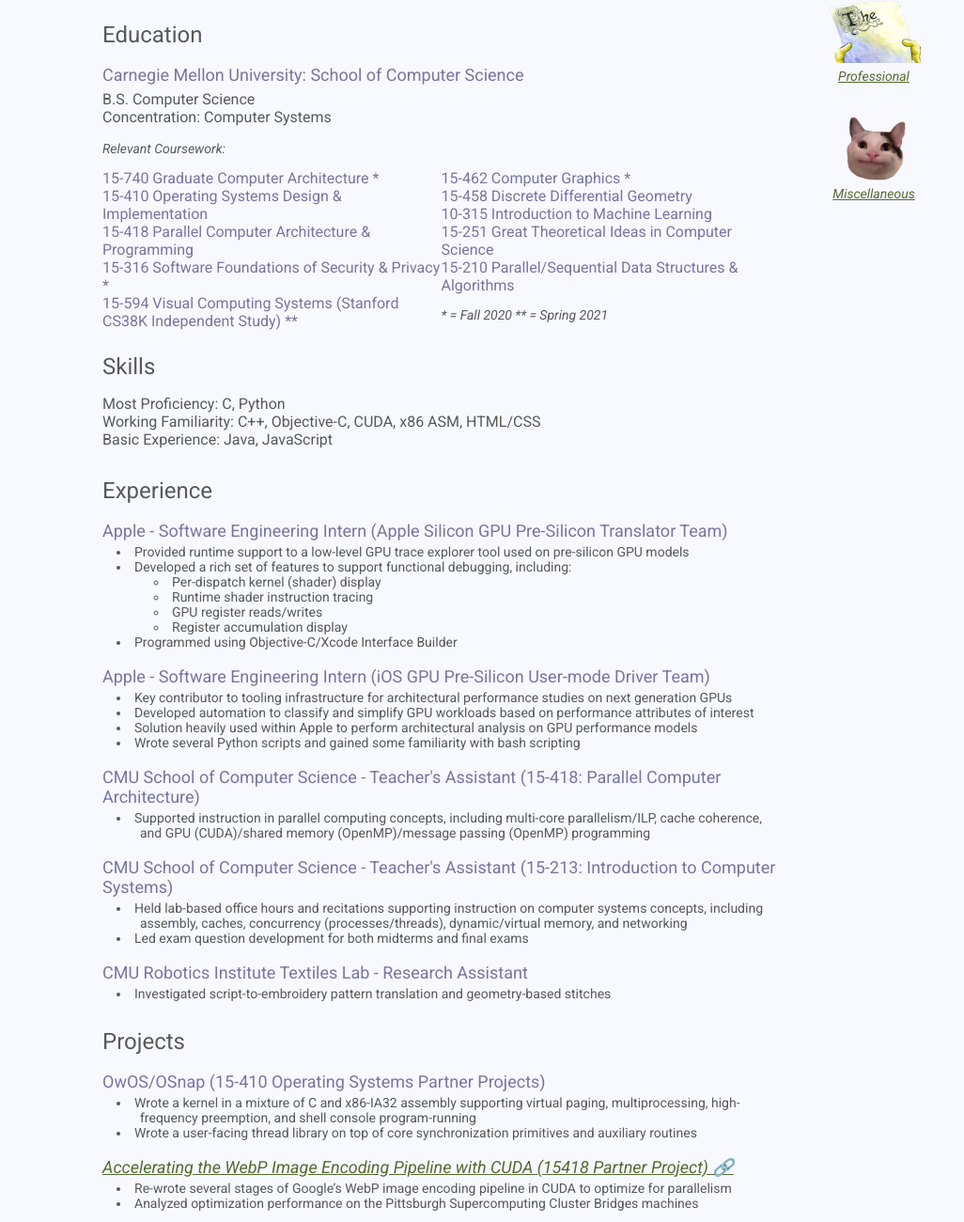
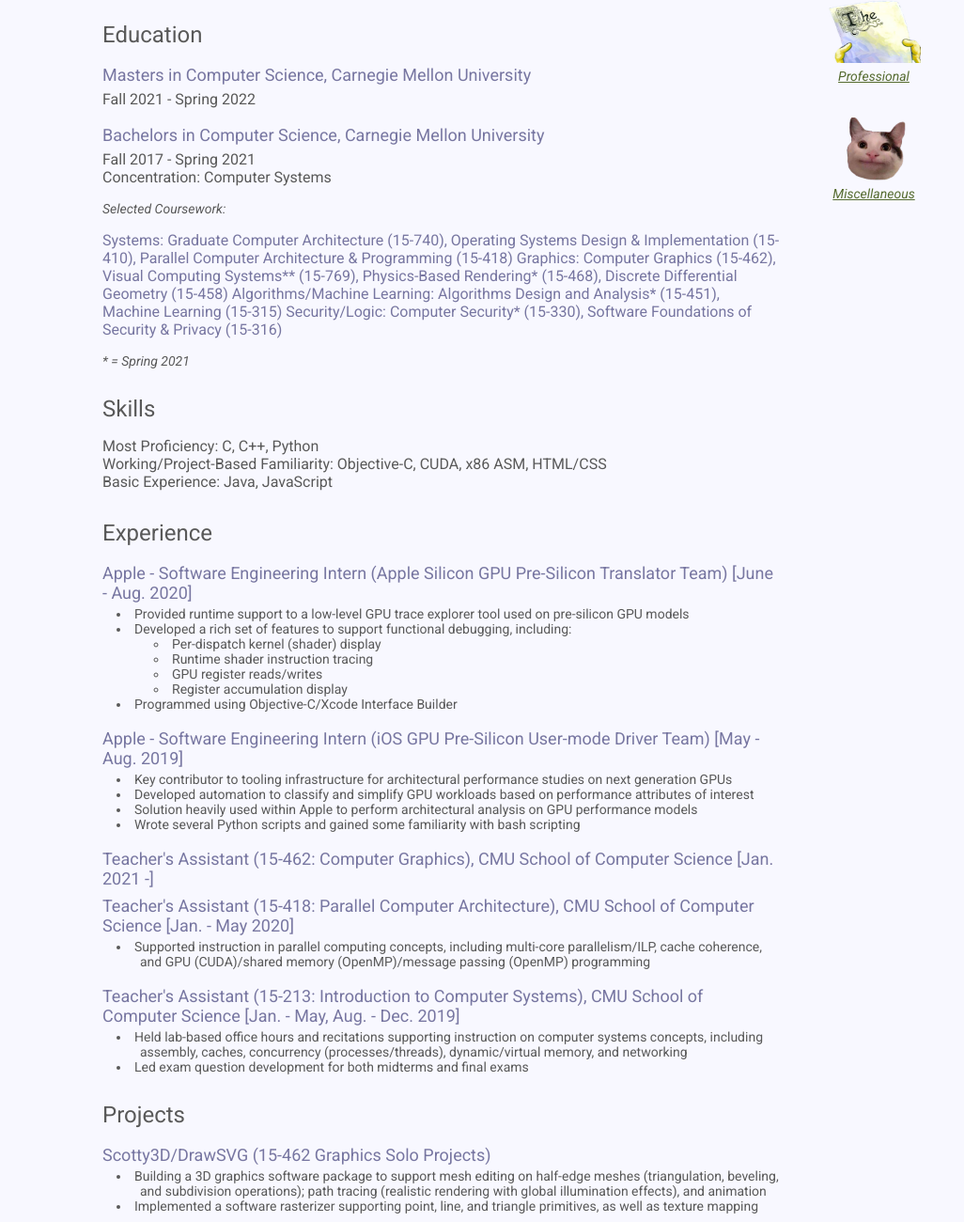
Before and after one commit to emmaloool/emmaloool.github.io, a plain HTML site: page resume.html in a window 1280 px wide. Shown: the part 160-1460 px from the top of the page at 94% size, 254-1280 px from the left. Drawn offline with Linux system fonts and the light colour scheme.

Commit message:
S21 update

```diff
--- a/resume.html
+++ b/resume.html
@@ -41,11 +41,28 @@
         </div>
 
         <div class="section">Education
-            <p class="label">Carnegie Mellon University: School of Computer Science</p>
-            <p class="details">B.S. Computer Science<br>Concentration: Computer Systems</p>
 
-            <p class="sub-details">Relevant Coursework:</p>
+            <p class="label">Masters in Computer Science, Carnegie Mellon University</p>
+            <p class="details"> Fall 2021 - Spring 2022 </p>
+
+            <p class="label">Bachelors in Computer Science, Carnegie Mellon University</p>
+            <p class="details">
+                Fall 2017 - Spring 2021 <br>
+                Concentration: Computer Systems
+            </p>
+
+            <p class="sub-details">Selected Coursework:</p>
             <div id="coursework">
+                <p>
+                    Systems: Graduate Computer Architecture (15-740), Operating Systems Design & Implementation (15-410), Parallel Computer Architecture & Programming (15-418)
+                    Graphics: Computer Graphics (15-462), Visual Computing Systems** (15-769), Physics-Based Rendering* (15-468), Discrete Differential Geometry (15-458)
+                    Algorithms/Machine Learning: Algorithms Design and Analysis* (15-451), Machine Learning (15-315)
+                    Security/Logic: Computer Security* (15-330), Software Foundations of Security & Privacy (15-316)
+                </p>
+
+
+                <p class="sub-details">* = Spring 2021</p>
+                <!--
                 <div id="left-coursework">
                     15-740 Graduate Computer Architecture *<br>
                     15-410 Operating Systems Design & Implementation<br>
@@ -61,23 +78,27 @@
                     15-251 Great Theoretical Ideas in Computer Science<br>
                     15-210 Parallel/Sequential Data Structures & Algorithms
 
-                    <p class="sub-details">* = Fall 2020  ** = Spring 2021 </p>
+                    <p class="sub-details">* = Spring 2021</p>
                 </div>
+                -->
             </div>
         </div>
 
         <div class="section">Skills
             <div id="skills">
                 <p>
-                    Most Proficiency: C, Python <br>
-                    Working Familiarity: C++, Objective-C, CUDA, x86 ASM, HTML/CSS <br>
+                    Most Proficiency: C, C++, Python <br>
+                    Working/Project-Based Familiarity: Objective-C, CUDA, x86 ASM, HTML/CSS <br>
                     Basic Experience: Java, JavaScript
                 </p>
             </div>
         </div>
 
         <div class="section">Experience
-            <p class="label"> Apple - Software Engineering Intern (Apple Silicon GPU Pre-Silicon Translator Team)</p>
+
+            <!-- <p class="label"> NVIDIA - Software Tools Infrastructure Architecture Intern [May - Aug. 2021] </p> -->
+
+            <p class="label"> Apple - Software Engineering Intern (Apple Silicon GPU Pre-Silicon Translator Team) [June - Aug. 2020]</p>
             <ul>
                 <li>Provided runtime support to a low-level GPU trace explorer tool used on pre-silicon GPU models</li>
                 <li>Developed a rich set of features to support functional debugging, including:
@@ -91,7 +112,7 @@
                 <li>Programmed using Objective-C/Xcode Interface Builder</li>
             </ul>
 
-            <p class="label"> Apple - Software Engineering Intern (iOS GPU Pre-Silicon User-mode Driver Team)</p>
+            <p class="label"> Apple - Software Engineering Intern (iOS GPU Pre-Silicon User-mode Driver Team) [May - Aug. 2019]</p>
             <ul>
                 <li>Key contributor to tooling infrastructure for architectural performance studies on next generation GPUs</li>
                 <li>Developed automation to classify and simplify GPU workloads based on performance attributes of interest</li>
@@ -99,24 +120,29 @@
                 <li>Wrote several Python scripts and gained some familiarity with bash scripting</li>
             </ul>
 
-            <p class="label">CMU School of Computer Science - Teacher's Assistant (15-418: Parallel Computer Architecture)</p>
+            <p class="label"> Teacher's Assistant (15-462: Computer Graphics), CMU School of Computer Science [Jan. 2021 -]</p>
+
+            <p class="label"> Teacher's Assistant (15-418: Parallel Computer Architecture), CMU School of Computer Science [Jan. - May 2020]</p>
             <ul>
                 <li>Supported instruction in parallel computing concepts, including multi-core parallelism/ILP, cache coherence, and GPU (CUDA)/shared memory (OpenMP)/message passing (OpenMP) programming</li>
             </ul>
 
-            <p class="label">CMU School of Computer Science - Teacher's Assistant (15-213: Introduction to Computer Systems)</p>
+            <p class="label"> Teacher's Assistant (15-213: Introduction to Computer Systems), CMU School of Computer Science [Jan. - May, Aug. - Dec. 2019]</p>
             <ul>
                 <li>Held lab-based office hours and recitations supporting instruction on computer systems concepts, including assembly, caches, concurrency (processes/threads), dynamic/virtual memory, and networking</li>
                 <li>Led exam question development for both midterms and final exams</li>
             </ul>
 
-            <p class="label">CMU Robotics Institute Textiles Lab - Research Assistant</p>
-            <ul>
-                <li>Investigated script-to-embroidery pattern translation and geometry-based stitches</li>
-            </ul>
         </div>
 
         <div class="section">Projects
+
+            <p class="label">Scotty3D/DrawSVG (15-462 Graphics Solo Projects)</p>
+            <ul>
+                <li> Building a 3D graphics software package to support mesh editing on half-edge meshes (triangulation, beveling, and subdivision operations); path tracing (realistic rendering with global illumination effects), and animation </li>
+                <li> Implemented a software rasterizer supporting point, line, and triangle primitives, as well as texture mapping </li>
+            </ul>
+
             <p class="label">OwOS/OSnap (15-410 Operating Systems Partner Projects)</p>
             <ul>
                 <li>Wrote a kernel in a mixture of C and x86-IA32 assembly supporting virtual paging, multiprocessing, high-frequency preemption, and shell console program-running</li>
--- a/style.css
+++ b/style.css
@@ -175,7 +175,7 @@ ul
 
 #coursework
 {
-    font-size: 16px;
+    font-size: 14px;
     color: #7776A1;
 }
 
```
Also changed, not shown: index.html (+9 -6 lines), misc.html (+7 -21 lines), 2 other files.
